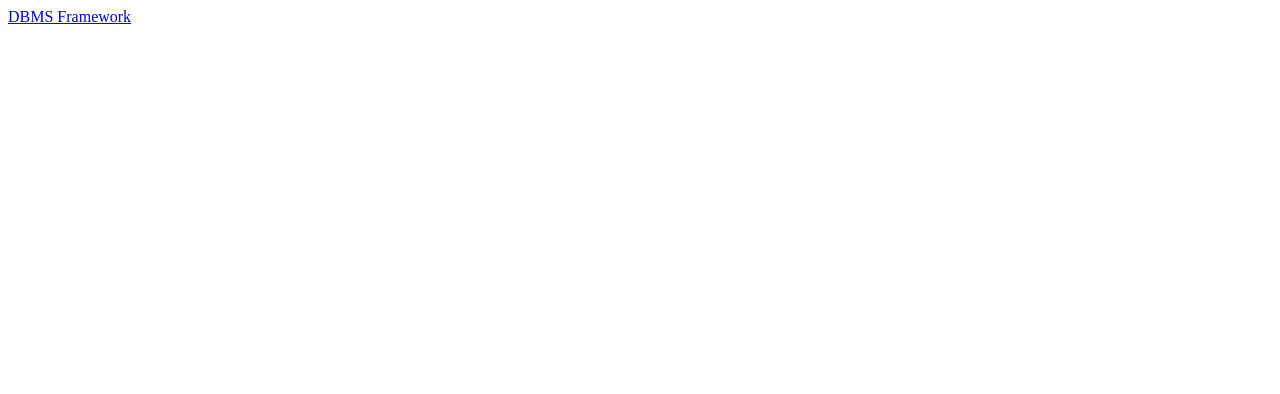
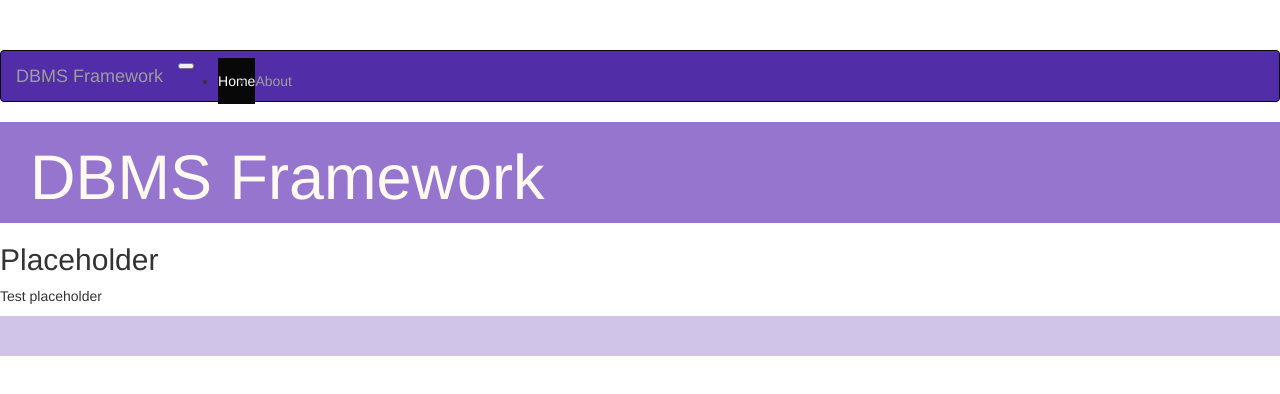
Before and after one commit to EJBelford/DBMS_Framework, a website: page index.html in a window 1280 px wide. Drawn offline with nearby package versions, Linux system fonts and the light colour scheme.

Commit message:
Navbar: Part 2

```diff
--- /dev/null
+++ b/css/styles.css
@@ -0,0 +1,45 @@
+.row-header {
+    margin: 0px;
+    padding: 0px;
+}
+
+.row-about {
+    margin: 0px;
+    border-bottom: 1px ridge;
+    min-height: 50px;
+}
+
+.row-content {
+    margin: 0px;
+    padding: 50px 0px 50px 0px;
+    border-bottom: 1px ridge;
+    min-height: 400px;
+}
+
+.footer {
+    background-color: #D1C4E9;
+    margin: 0px auto;
+    padding: 20px 0px 20px 0px;
+}
+
+.jumbotron {
+    padding: 1px 30px 1px 30px;
+    margin: 0px auto;
+    background: #9575CD;
+    color: floralwhite;
+}
+
+.address {
+    font-size: 80%;
+    margin: 0px;
+    color: #0F0F0F;
+}
+
+body {
+    padding: 50px 0px 0px 0px;
+    z-index: 0;
+}
+
+.navbar-inverse {
+    background-color: #512DA8;
+}
--- a/index.html
+++ b/index.html
@@ -1,30 +1,53 @@
 <!DOCTYPE html>
 <html lang="en">
 	<meta charset="utf-8">
-	<meta name="viewport" content="width=device-width, initial-scalw=1, shrink-to-fit+no">
-	<meta http-equiv="X-ua-compatible" content=ie-eddge">
+	<meta name="viewport" content="width=device-width, initial-scale=1, shrink-to-fit=no">
+	<meta http-equiv="x-ua-compatible" content="ie-edge">
+
+	<link rel="stylesheet" href="node_modules/bootstrap/dist/css/bootstrap.min.css">
+	<link rel="stylesheet" href="css/styles.css">
 
     <title>DBMS Framework</title>
 </html>
 
 <body>
-	<nav>
+	<nav class="navbar navbar-inverse navbar-dark navbar-expand-sm fixed-top">
 		<div calss="container">
+			<button class="navbar-toggler" type="button" data-toggle="collapse" data-target="#navBar">
+				<span class="navbar-toggler-icon"></span>
+			</button>
 			<a class="navbar-brand" href="#">DBMS Framework</a>
+			<div class="collapse navbar-collapse" id="navBar">
+				<ul class="navbar-nav">
+					<li class="nav-item active">
+						<a class="nav-link" href="#">Home</a>
+					</li>
+					<li class="nav-item">
+						<a class="nav-link" href="#">About</a>
+					</li>
+				</ul>
+			</div>
 		</div>
 	</nav>
 
-	<header>
+	<header class="jumbotron">
 		<div calss="container">
+		    <div class="row row-header">
+				<div class="col-12 col-sm-08">
+					<h1>DBMS Framework</h1>
+				</div>
+			</div>
 		</div>
 	</header>
 
-	<body>
-		<div calss="container">
+	<div calss="container">
+		<div>
+			<h2>Placeholder</h2>
+			<p>Test placeholder</p>
 		</div>
-	</body>
+	</div>
 
-	<footer>
+	<footer class="footer">
 		<div calss="container">
 		</div>
 	</footer>
```
Also changed, not shown: package.json (+12 -0 lines), 3 other files.
